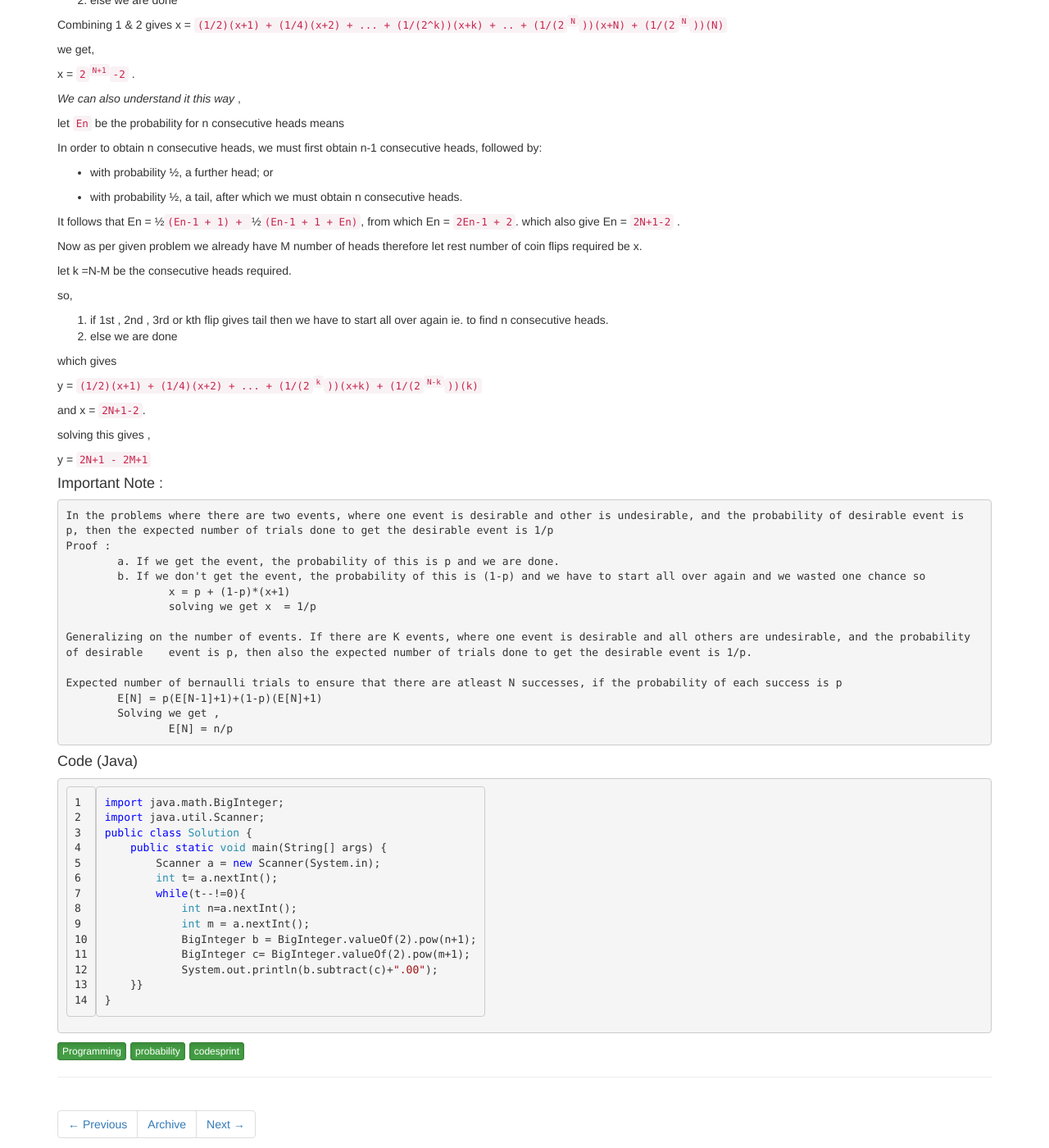
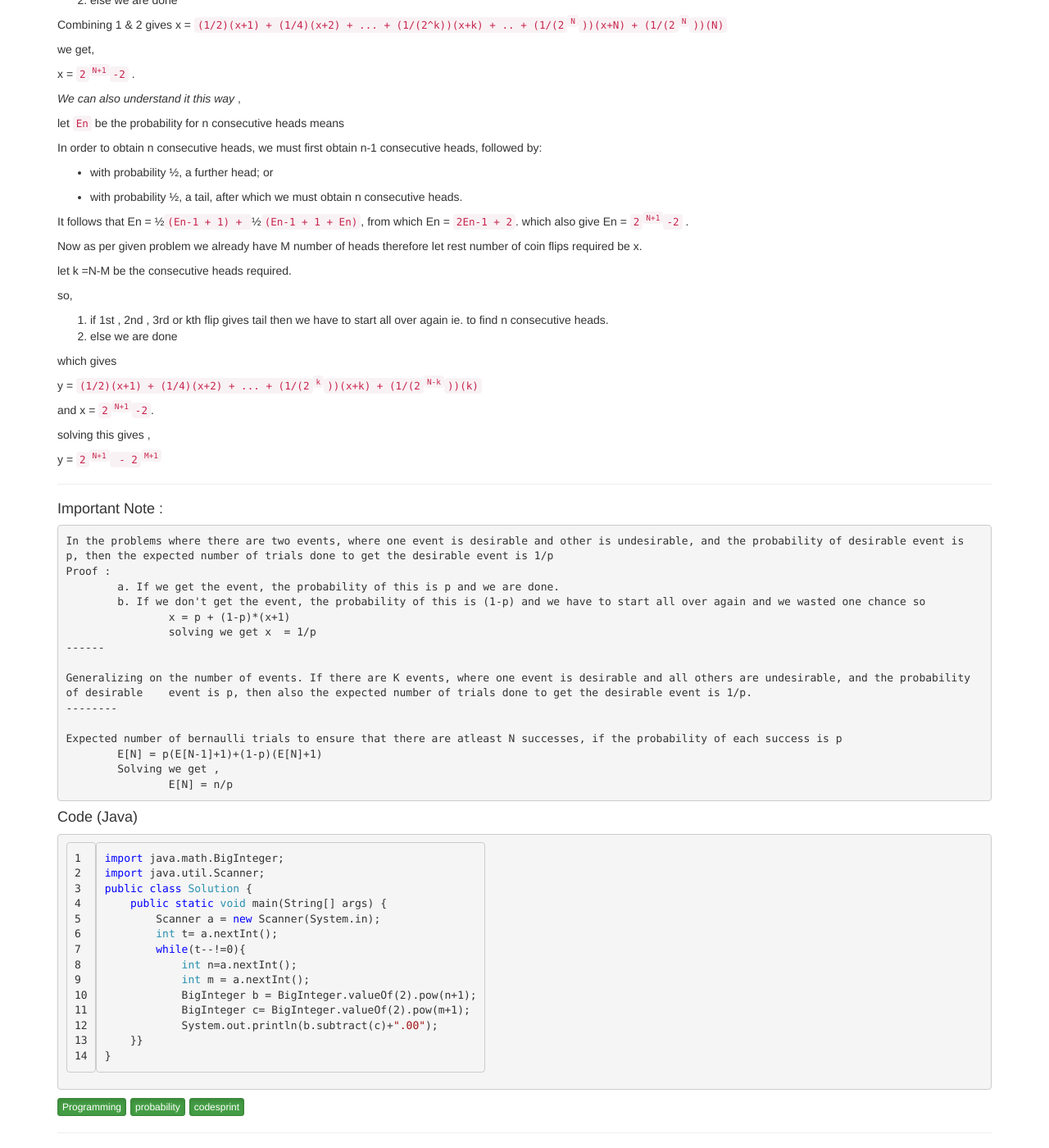
Before and after one commit to aakash01/aakash01.github.io, a Jekyll site: the page built from _posts/2014-03-15-coin-tosses.md, in a window 1280 px wide and 1400 px high, scrolled down 1206 px. Shown: the whole window at 82% size. Built offline with Jekyll 4.4.1, drawn with Linux system fonts in a browser that asks for light colours; nearby versions of some CDN libraries; library files that are not in the unit come from our copies.

Commit message:
fixed minor error

```diff
--- a/_posts/2014-03-15-coin-tosses.md
+++ b/_posts/2014-03-15-coin-tosses.md
@@ -87,7 +87,7 @@ In order to obtain n consecutive heads, we must first obtain n-1 consecutive hea
 
 * with probability &#189;, a tail, after which we must obtain n consecutive heads.
 
-It follows that En = &#189;`(En-1 + 1) + `&#189;`(En-1 + 1 + En)`, from which En = `2En-1 + 2`. which also give En = `2N+1-2`  .
+It follows that En = &#189;`(En-1 + 1) + `&#189;`(En-1 + 1 + En)`, from which En = `2En-1 + 2`. which also give En = `2`<sup>`N+1`</sup>`-2`  .
 
 
 Now as per given problem we already have M number of heads therefore let rest number of coin flips required be x.
@@ -103,11 +103,13 @@ which gives
 
 y =  `(1/2)(x+1) + (1/4)(x+2) + ... + (1/(2`<sup>`k`</sup>`))(x+k)  + (1/(2`<sup>`N-k`</sup>`))(k)`
 
-and x = `2N+1-2`.
+and x = `2`<sup>`N+1`</sup>`-2`.
 
 solving this gives ,
 
-y = `2N+1 - 2M+1`
+y = `2`<sup>`N+1`</sup>` - 2`<sup>`M+1`</sup>
+
+----
 
 ####Important Note :
 	In the problems where there are two events, where one event is desirable and other is undesirable, and the probability of desirable event is p, then the expected number of trials done to get the desirable event is 1/p
@@ -116,8 +118,10 @@ y = `2N+1 - 2M+1`
 		b. If we don't get the event, the probability of this is (1-p) and we have to start all over again and we wasted one chance so
 			x = p + (1-p)*(x+1)
 			solving we get x  = 1/p
+	------
 
 	Generalizing on the number of events. If there are K events, where one event is desirable and all others are undesirable, and the probability of desirable 	event is p, then also the expected number of trials done to get the desirable event is 1/p.
+	--------
 
 	Expected number of bernaulli trials to ensure that there are atleast N successes, if the probability of each success is p
 		E[N] = p(E[N-1]+1)+(1-p)(E[N]+1)
```
